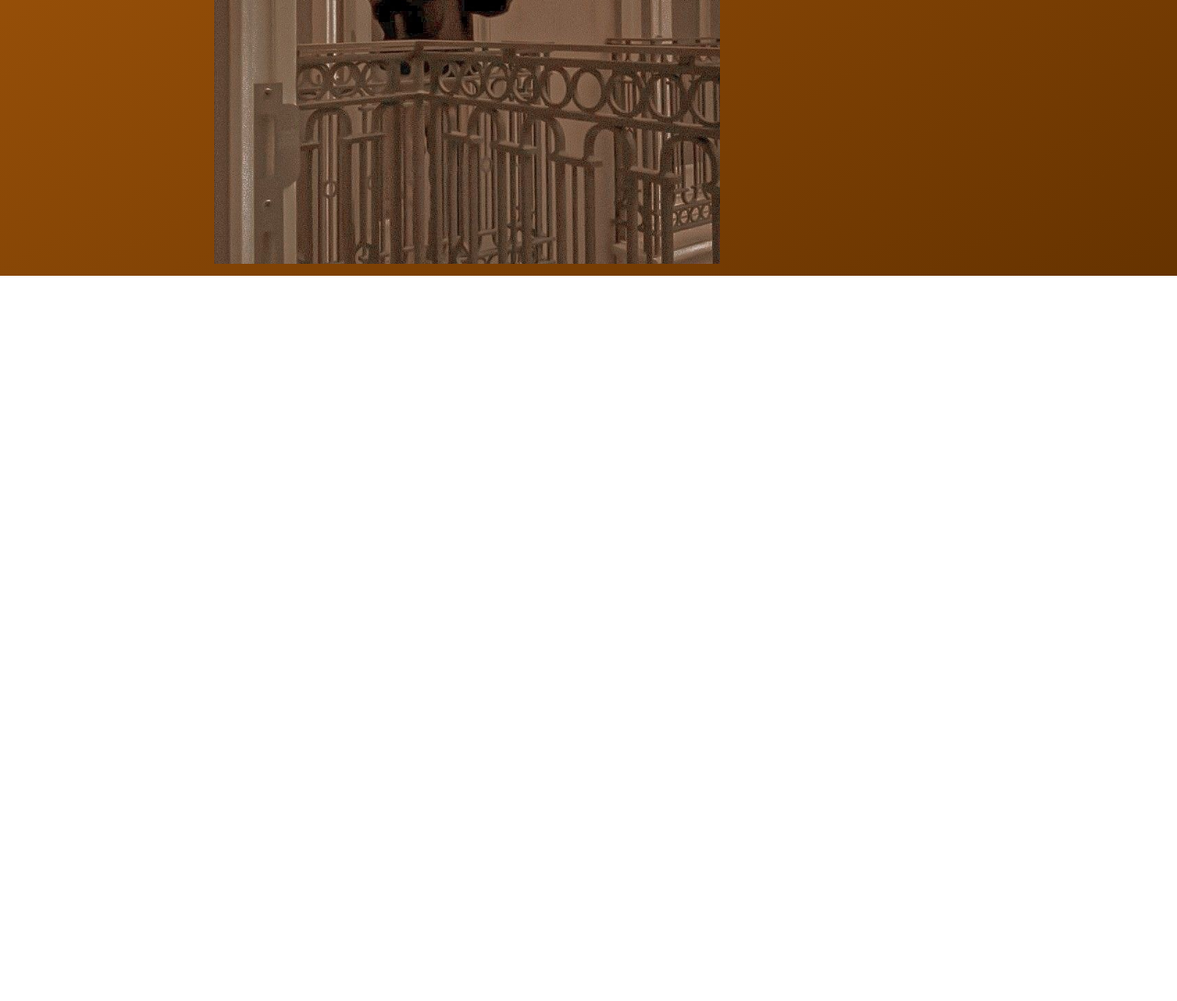
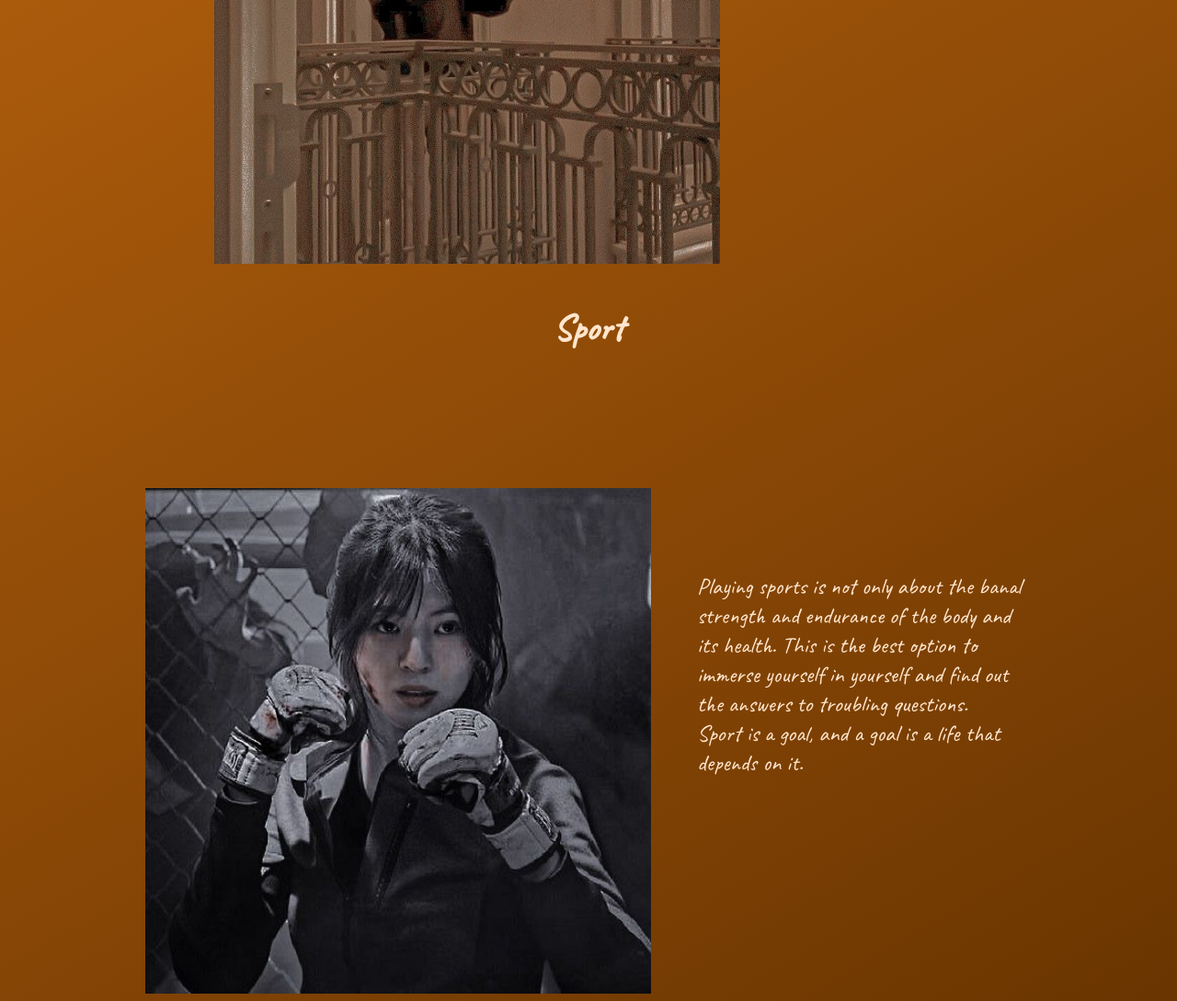
Before and after one commit to nastya-prokopishena/site-hobbies, a plain HTML site: page index.html in a window 1280 px wide. Shown: the part 2327-3416 px from the top of the page at 92% size. Before the commit the page ends 2627 px from the top, so only its background shows below. Drawn offline with Linux system fonts and the light colour scheme.

Commit message:
added sport

```diff
--- a/index.html
+++ b/index.html
@@ -38,5 +38,16 @@
             <img class="musik-img-2" src="pictures/musik2.JPG" alt="">
         </div>
     </div>
+    <div class="sport">
+        <div class="sport-text">
+            <p class="sport-title">Sport</p>
+            <p class="sport-description">
+                Playing sports is not only about the banal strength and endurance of the body and its health. This is the best option to immerse yourself in yourself and find out the answers to troubling questions. <br>Sport is a goal, and a goal is a life that depends on it.
+            </p>
+        </div>
+        <div class="sport-img">
+            <img class="sport-img-1" src="pictures/sport1.JPG" alt="">
+        </div>
+    </div>
 </body>
 </html>
--- a/style.css
+++ b/style.css
@@ -2,6 +2,7 @@ body {
     font-family: 'Caveat', cursive;
     background-image: linear-gradient(150deg,  #ff8c1a,#663300);
     color: #ffe6cc;
+    margin-bottom: 100px;
 }
 .main-text {
     text-align: center;
@@ -48,3 +49,28 @@ body {
     height: 550px;
     margin-left: 75px;
 }
+.sport{
+    margin-left: 150px;
+    margin-right: 150px;
+}
+.sport-text {
+
+
+}
+.sport-title {
+    font-size: 40px;
+    font-weight: 700;
+    text-align: center;
+}
+.sport-description {
+    font-size: 25px;
+    padding-top: 200px;
+    text-align: left;
+    margin-left: 600px;
+}
+.sport-img {
+    margin-top: -340px;
+}
+.sport-img-1{
+    height: 550px;
+}
```
Also changed, not shown: pictures/IMG_2971.JPG (deleted), pictures/IMG_2972.JPG (deleted), pictures/IMG_2974.JPG (deleted), pictures/IMG_2975.JPG (deleted), pictures/IMG_2976.JPG (deleted), pictures/IMG_2977.JPG (deleted), pictures/IMG_2978.JPG (deleted), pictures/IMG_2980.JPG (deleted), pictures/IMG_2983.JPG (deleted), pictures/IMG_2987.JPG (deleted), pictures/cook1.JPG (renamed from pictures/IMG_2986.JPG), pictures/cook2.JPG (renamed from pictures/IMG_2982.JPG), pictures/sport1.JPG (renamed from pictures/IMG_2984.JPG), pictures/sport2.JPG (renamed from pictures/IMG_2981.JPG).
